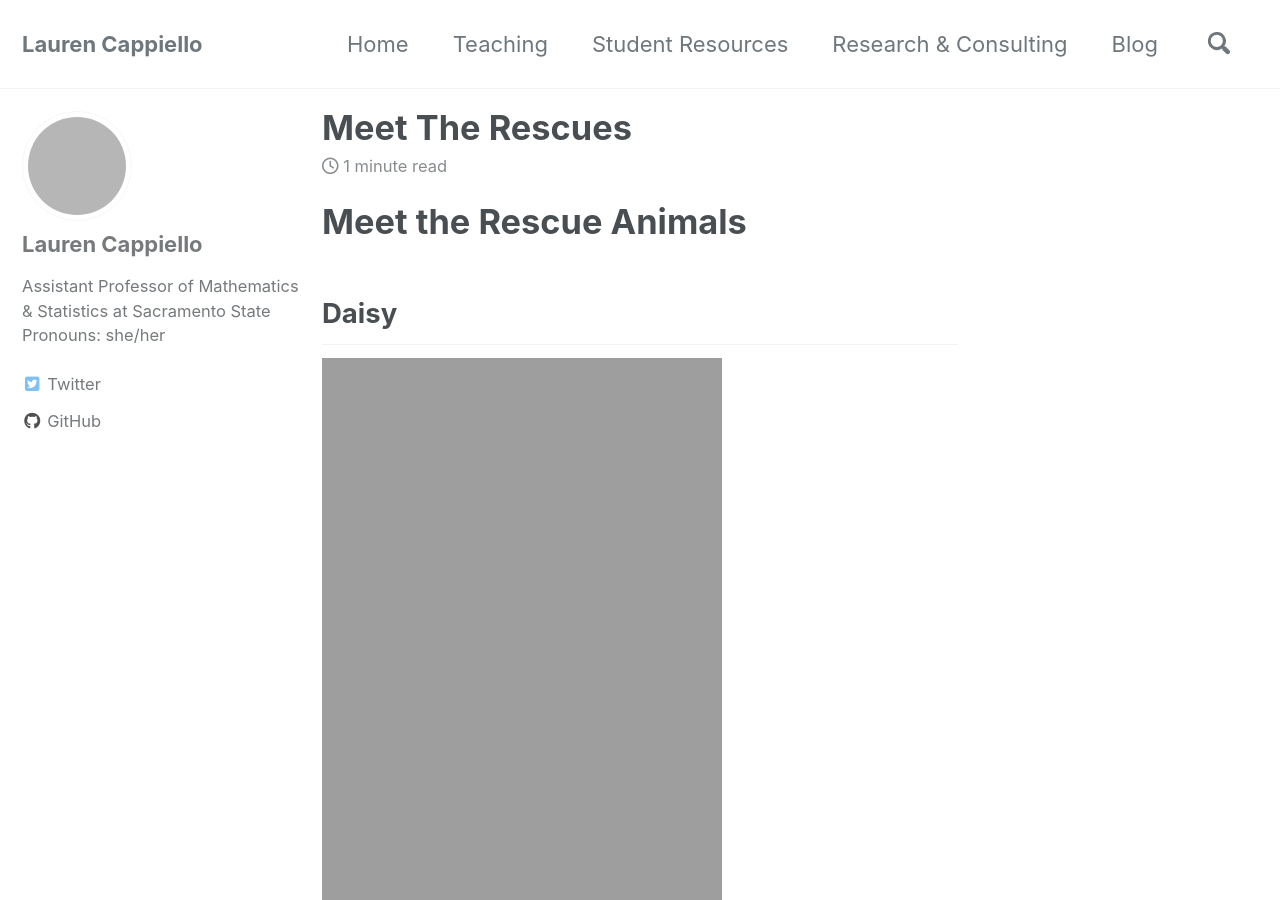
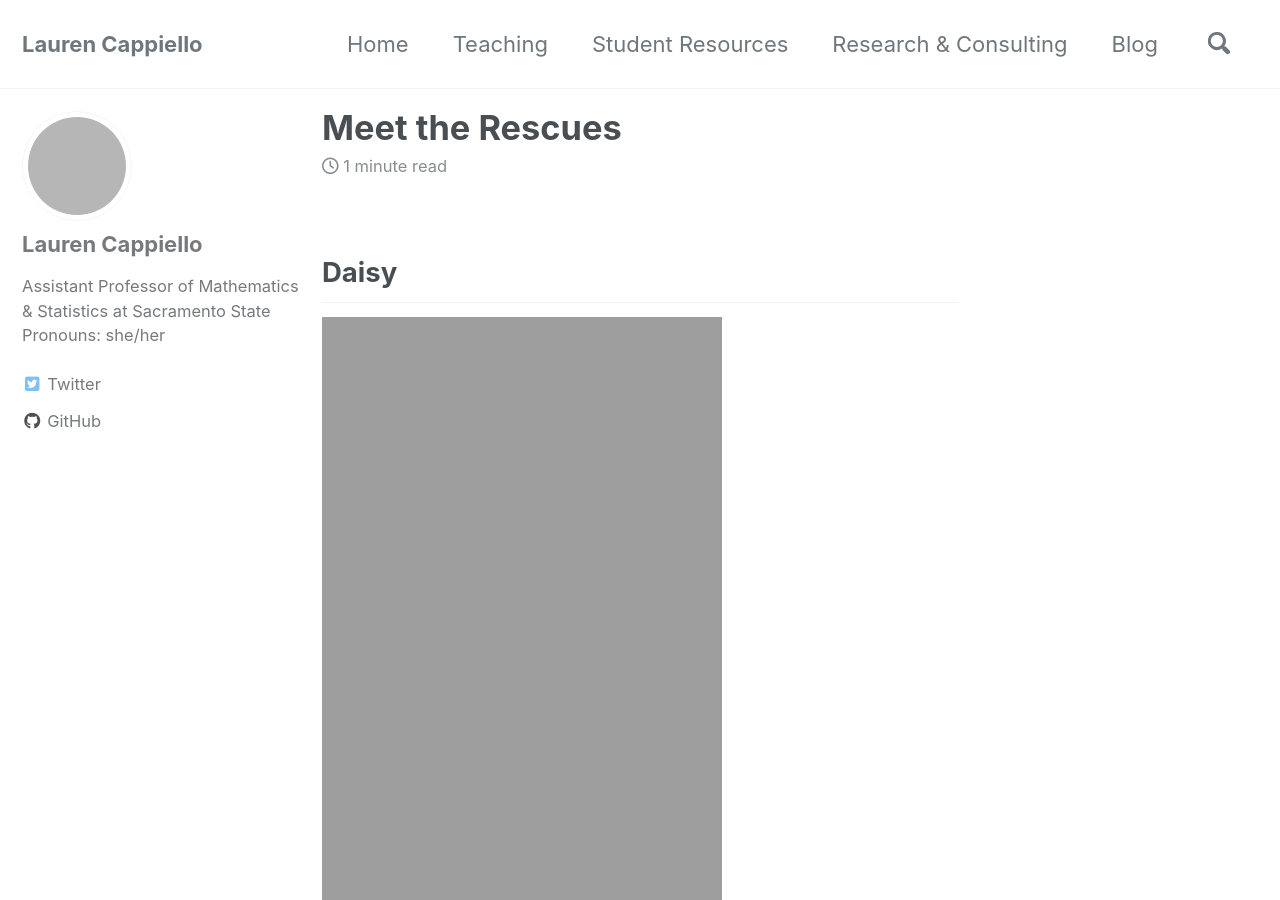
Before and after one commit to lgpcappiello/lgpcappiello.github.io, a Jekyll site: the page built from _posts/2021-02-20-Meet-the-Rescues.md, in a window 1280 px wide and 900 px high. Built offline with Jekyll 4.4.1, drawn with Linux system fonts in a browser that asks for light colours; cached includes are drawn as plain includes; nearby versions of some CDN libraries; grey boxes are pictures that could not be loaded.

Commit message:
Update 2021-02-20-Meet-the-Rescues.md

```diff
--- a/_posts/2021-02-20-Meet-the-Rescues.md
+++ b/_posts/2021-02-20-Meet-the-Rescues.md
@@ -1,4 +1,8 @@
-# Meet the Rescue Animals
+---
+title: "Meet the Rescues"
+tags:
+  - just for fun
+---
 
 ## Daisy
 
```
